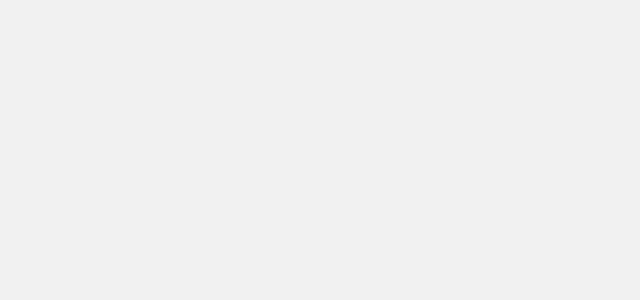
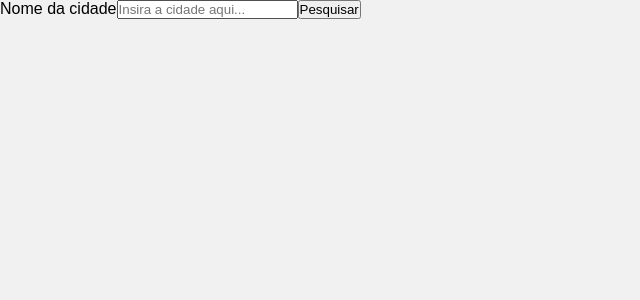
Before and after one commit to nardini-22/nardinis-hotels, a Next.js app: page / in a window 1280 px wide. Shown: the top 300 px of the page, without its empty margins (0-640 px from the left). Built offline with nearby package versions, Linux system fonts and the light colour scheme; a web font is replaced by a local one.

Commit message:
Feature/Added-pagination-to-hotels-array

```diff
--- a/package.json
+++ b/package.json
@@ -15,6 +15,7 @@
     "next-pwa": "^5.4.6",
     "react": "17.0.2",
     "react-dom": "17.0.2",
+    "react-paginate": "^8.1.2",
     "react-redux": "^7.2.6",
     "redux": "^4.1.2",
     "redux-thunk": "^2.4.1",
--- a/pages/index.tsx
+++ b/pages/index.tsx
@@ -1,7 +1,12 @@
+import Body from "components/Homepage/Body";
 import type { NextPage } from "next";
 
 const Home: NextPage = () => {
-  return <></>;
+  return (
+    <>
+      <Body />
+    </>
+  );
 };
 
 export default Home;
--- a/src/actions/hotelsActions.tsx
+++ b/src/actions/hotelsActions.tsx
@@ -4,7 +4,10 @@ export const GetHotelsList = (id: number) => async (dispatch: any) => {
   try {
     dispatch({ type: "HOTELS_LIST_LOADING" });
     const res = await axios.get(`api/hotels/list/${id}`);
-    dispatch({ type: "HOTELS_LIST_SUCCESS", payload: res.data});
+    dispatch({
+      type: "HOTELS_LIST_SUCCESS",
+      payload: res.data,
+    });
   } catch (err) {
     dispatch({ type: "HOTELS_LIST_FAIL" });
   }
@@ -14,7 +17,7 @@ export const GetHotelsDetails = (id: number) => async (dispatch: any) => {
   try {
     dispatch({ type: "HOTELS_DETAILS_LOADING" });
     const res = await axios.get(`api/hotels/details/${id}`);
-    dispatch({ type: "HOTELS_DETAILS_SUCCESS", payload: res.data});
+    dispatch({ type: "HOTELS_DETAILS_SUCCESS", payload: res.data });
   } catch (err) {
     dispatch({ type: "HOTELS_DETAILS_FAIL" });
   }
--- /dev/null
+++ b/src/components/Homepage/Body/index.tsx
@@ -0,0 +1,82 @@
+import { GetHotelsList } from "actions/hotelsActions";
+import _ from "lodash";
+import { useState } from "react";
+import ReactPaginate from "react-paginate";
+import { RootStateOrAny, useDispatch, useSelector } from "react-redux";
+import { IHotelsListProps } from "typings/hotels";
+
+const Body = () => {
+  const [city, setCity] = useState<string>("");
+  const [pageNumber, setPageNumber] = useState<number>(0);
+  const dispatch = useDispatch();
+  const hotelsList = useSelector((state: RootStateOrAny) => state.HotelsList);
+  const getData = (id: number) => {
+    dispatch(GetHotelsList(id));
+  };
+  const hotelsPerPage = 10;
+  const pageCount = Math.ceil(hotelsList.data.length / hotelsPerPage);
+  const visitedPages = pageNumber * hotelsPerPage;
+  const displayHotels = hotelsList.data
+    .slice(visitedPages, visitedPages + hotelsPerPage)
+    .map((hotel: IHotelsListProps) => (
+      <ul key={hotel.id}>
+        <li>{hotel.name}</li>
+        <li>{hotel.cityName}</li>
+      </ul>
+    ));
+  const handleData = () => {
+    setPageNumber(0);
+    let id = 0;
+    if (city === "Porto Seguro") {
+      id = 1032;
+    } else if (city === "Rio de Janeiro") {
+      id = 7110;
+    } else if (city === "São Paulo") {
+      id = 9626;
+    }
+    getData(id);
+  };
+  const showData = () => {
+    if (hotelsList.loading) {
+      return <p>loading</p>;
+    }
+    if (!_.isEmpty(hotelsList.data)) {
+      return (
+        <>
+          {displayHotels}{" "}
+          <ReactPaginate
+            nextLabel="Next >"
+            previousLabel="< Previous"
+            pageCount={pageCount}
+            onPageChange={({ selected }) => {
+              setPageNumber(selected);
+            }}
+          />
+        </>
+      );
+    }
+
+    if (hotelsList.errorMsg !== "") {
+      return <p>{hotelsList.errorMsg}</p>;
+    }
+    return null;
+  };
+  return (
+    <>
+      <div>
+        <label>
+          Nome da cidade
+          <input
+            type="text"
+            placeholder="Insira a cidade aqui..."
+            onChange={(el) => setCity(el.target.value)}
+          />
+        </label>
+        <button onClick={() => handleData()}>Pesquisar</button>
+        {showData()}
+      </div>
+    </>
+  );
+};
+
+export default Body;
--- a/src/reducer/hotelsDetailsReducer.tsx
+++ b/src/reducer/hotelsDetailsReducer.tsx
@@ -1,7 +1,7 @@
 const DefaultState = {
   loading: false,
   data: [],
-    errrorMsg: "",
+  errorMsg: "",
 };
 
 const HotelsDetailsReducer = (state = DefaultState, action: any) => {
--- a/src/reducer/hotelsListReducer.tsx
+++ b/src/reducer/hotelsListReducer.tsx
@@ -1,7 +1,7 @@
 const DefaultState = {
   loading: false,
   data: [],
-  errrorMsg: "",
+  errorMsg: "",
 };
 
 const HotelsListReducer = (state = DefaultState, action: any) => {
```
Also changed, not shown: src/typings/hotels.d.ts (added, +18 -0 lines), src/components/Homepage/Body/styles.ts (added), 1 other file (tests, documents, lock files or other folders). Lines whose indentation alone changed are shown as unchanged.
